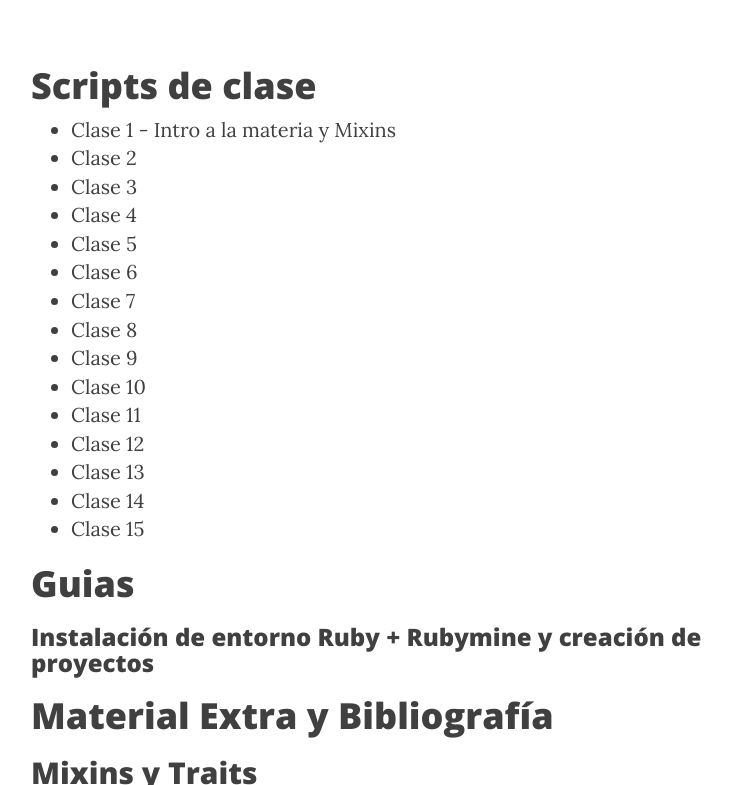
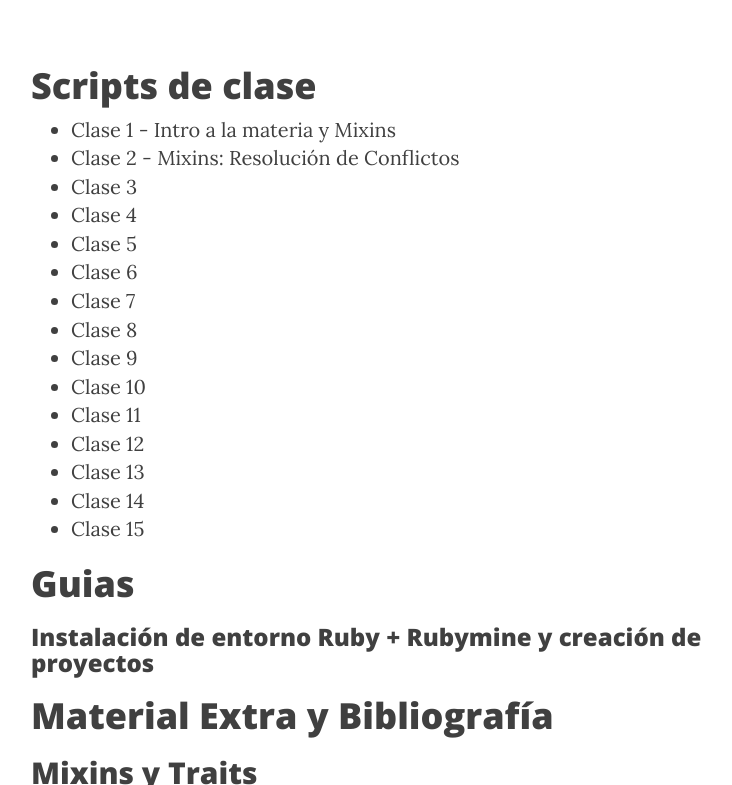
Before and after one commit to tadp-utn-frba/tadp-utn-frba.github.io, a Jekyll site: the page built from material.md, in a window 1280 px wide and 900 px high, scrolled down 311 px, cut to the strip 115-900 px from the top of the window. Shown: the whole strip, without its empty margins (234-966 px from the left). Built offline with Jekyll 4.4.1, drawn with Linux system fonts in a browser that asks for light colours; nearby versions of some CDN libraries.

Commit message:
Update material.md

```diff
--- a/material.md
+++ b/material.md
@@ -7,7 +7,7 @@ permalink: /material/
 #Scripts de clase
 
 * [Clase 1 - Intro a la materia y Mixins](https://drive.google.com/open?id=1BagIDjjsrU7J_Qs6wyJan2lIxO9gqHZrb8aO-arxbFA)
-* Clase 2
+* [Clase 2 - Mixins: Resolución de Conflictos](https://docs.google.com/document/d/19mFtsjb3OE_9r9IejZMCRWrFPsQp6X3y-9RJz5OvHek/pub)
 * Clase 3
 * Clase 4
 * Clase 5
```
